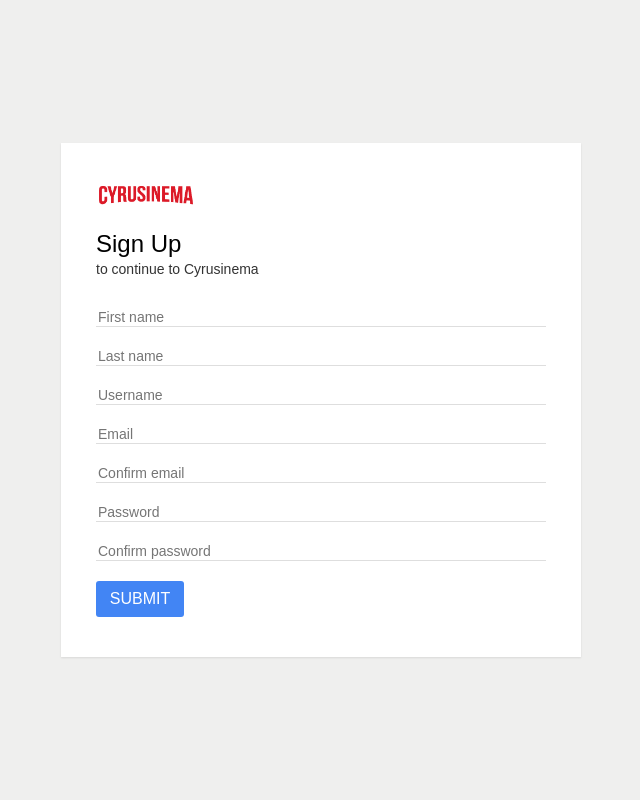
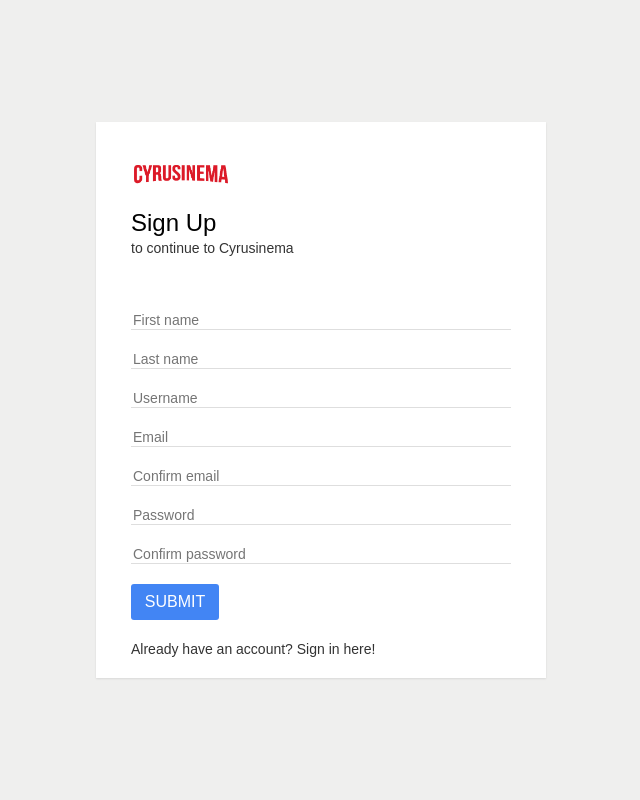
Before and after one commit to sipostudent/Cyrusinema, a PHP site: page /register.php in a window 1280 px wide. Shown: the whole page, without its empty margins (319-959 px from the left). Run offline with PHP 8.4, Linux system fonts and the light colour scheme.

Commit message:
Styled the login link

```diff
--- a/assets/style/style.css
+++ b/assets/style/style.css
@@ -8,6 +8,7 @@ body {
 * {
     font-family: Arial, Helvetica, sans-serif;
     color: #333;
+    box-sizing: border-box;
 }
 
 .signInContainer {
@@ -25,11 +26,13 @@ body {
     width: 450px;
     box-shadow: rgba(0,0,0, 0.1) 0 1px 2px;
     padding: 20px 35px;
+    overflow-y: auto;
 }
 
 .column form {
     display: flex;
     flex-direction: column;
+    padding-top: 24px;
 }
 
 .column form input[type="text"],
@@ -74,3 +77,9 @@ body {
 .column .header img {
     width: 100px;
 }
+
+.signInMessage {
+    font-size: 14px;
+    font-weight: 400;
+    text-decoration: none;
+}
--- a/register.php
+++ b/register.php
@@ -41,6 +41,8 @@
 
                 </form>
 
+                <a href="login.php" class="signInMessage">Already have an account? Sign in here!</a>
+
             </div>
 
         </div>
```
